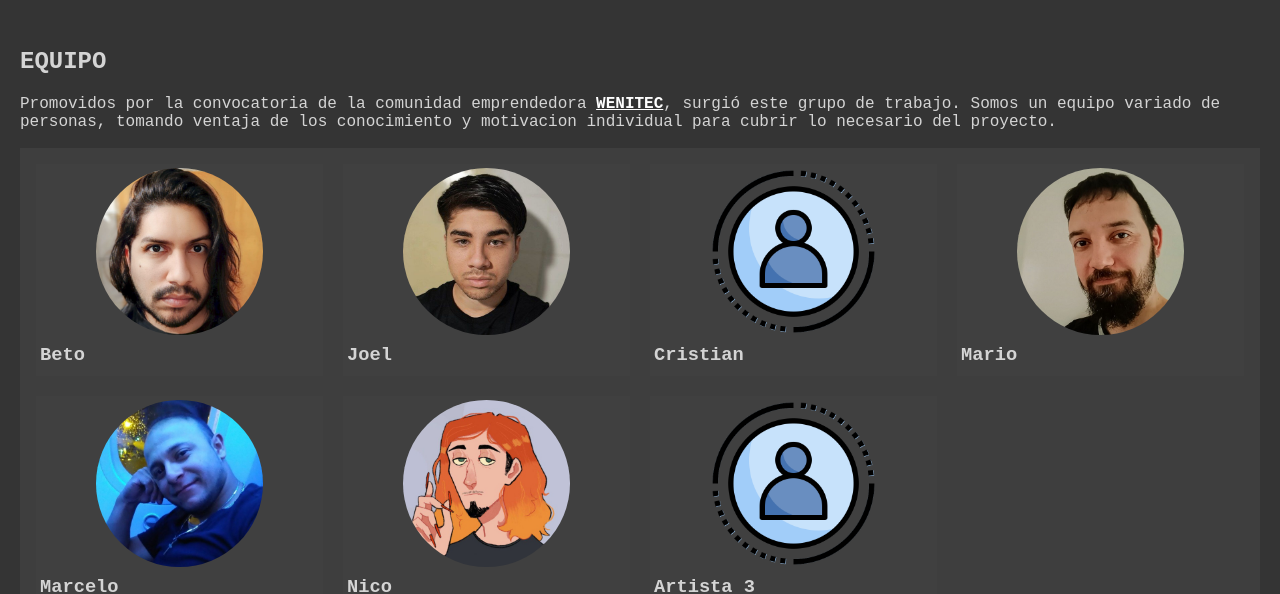
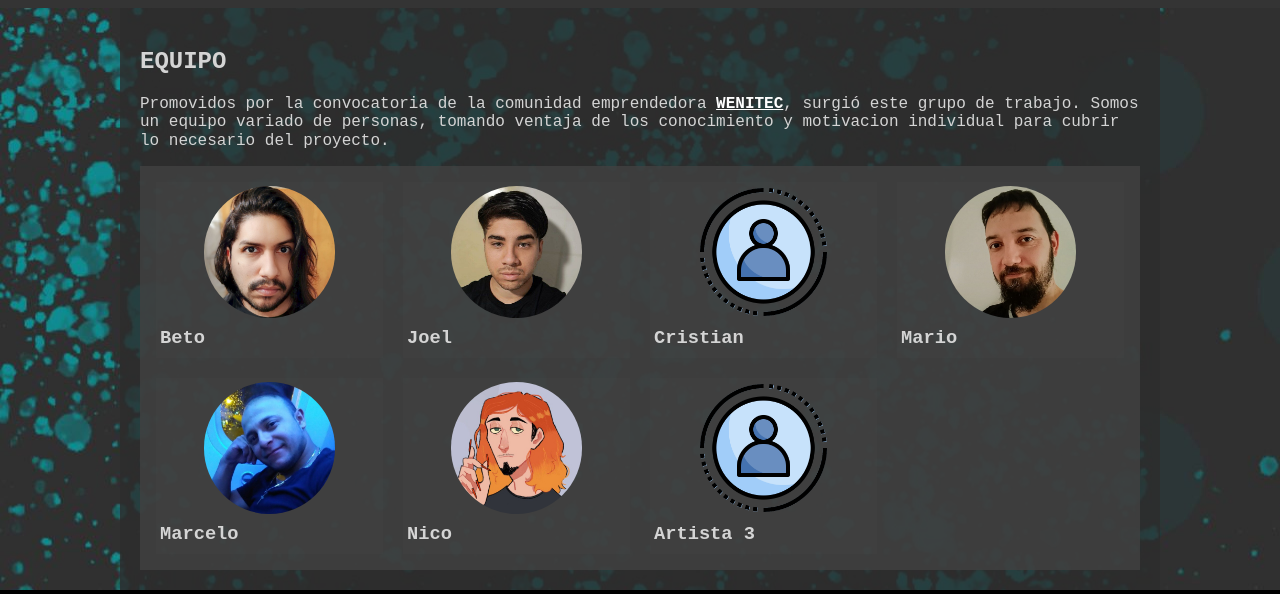
Before and after one commit to estudioPAMBA/estudiopamba.github.io, a plain HTML site: page pages/nosotros.html in a window 1280 px wide. Shown: the part 104-698 px from the top of the page. Drawn offline with Linux system fonts and the light colour scheme; a web font is replaced by a local one.

Commit message:
estilo caja de contenido main

```diff
--- a/css/index.css
+++ b/css/index.css
@@ -75,8 +75,6 @@ main {
   /* background-attachment: fixed; */
   max-width: 1000px;
   margin: 0 auto;
-
-
 }
 
 a {
--- a/css/nosotros.css
+++ b/css/nosotros.css
@@ -1,3 +1,9 @@
+main {
+  background-image: url("../img/fondo-manchas.jpg");
+  background-repeat: repeat;
+  background-size: auto;
+}
+
 /* Estilos para el grid principal */
 .grid-container {
   display: grid;
@@ -13,12 +19,13 @@
 
 /* Estilos para el bloque de equipo */
 .equipo-container {
-  background: rgba(65, 65, 65, 0.8);
+  background: rgba(44, 44, 44, 0.8);
   padding: 20px;
   background-repeat: no-repeat;
   background-size: cover;
   /* background-attachment: fixed; */
-
+  max-width: 1000px;
+  margin: 0 auto;
 }
 
  a {
@@ -83,6 +90,9 @@ padding: 1rem;
 
 /* Media Queries */
 @media (max-width: 768px) {
+  .equipo-container {
+    max-width: 100%
+  }
   .grid-container {
     grid-template-columns: 1fr;
     background-repeat: no-repeat;
--- a/css/proyectos.css
+++ b/css/proyectos.css
@@ -1,3 +1,9 @@
+main {
+  background-image: url("../img/fondo-manchas.jpg");
+  background-repeat: repeat;
+  background-size: auto;
+}
+
 /* Estilos para el grid principal */
 .grid-container {
   display: grid;
@@ -13,12 +19,13 @@
 
 
 .equipo-container {
-  background: rgba(65, 65, 65, 0.8);
+  background: rgba(44, 44, 44, 0.8);
   padding: 20px;
   background-repeat: no-repeat;
   background-size: cover;
   /* background-attachment: fixed; */
-
+  max-width: 1000px;
+  margin: 0 auto;
 }
 
 a {
@@ -121,6 +128,10 @@ a {
 
 /* Media Queries */
 @media (max-width: 768px) {
+  .equipo-container {
+    max-width: 100%
+  }
+
   .grid-container {
     grid-template-columns: 1fr;
     background-repeat: no-repeat;
```
